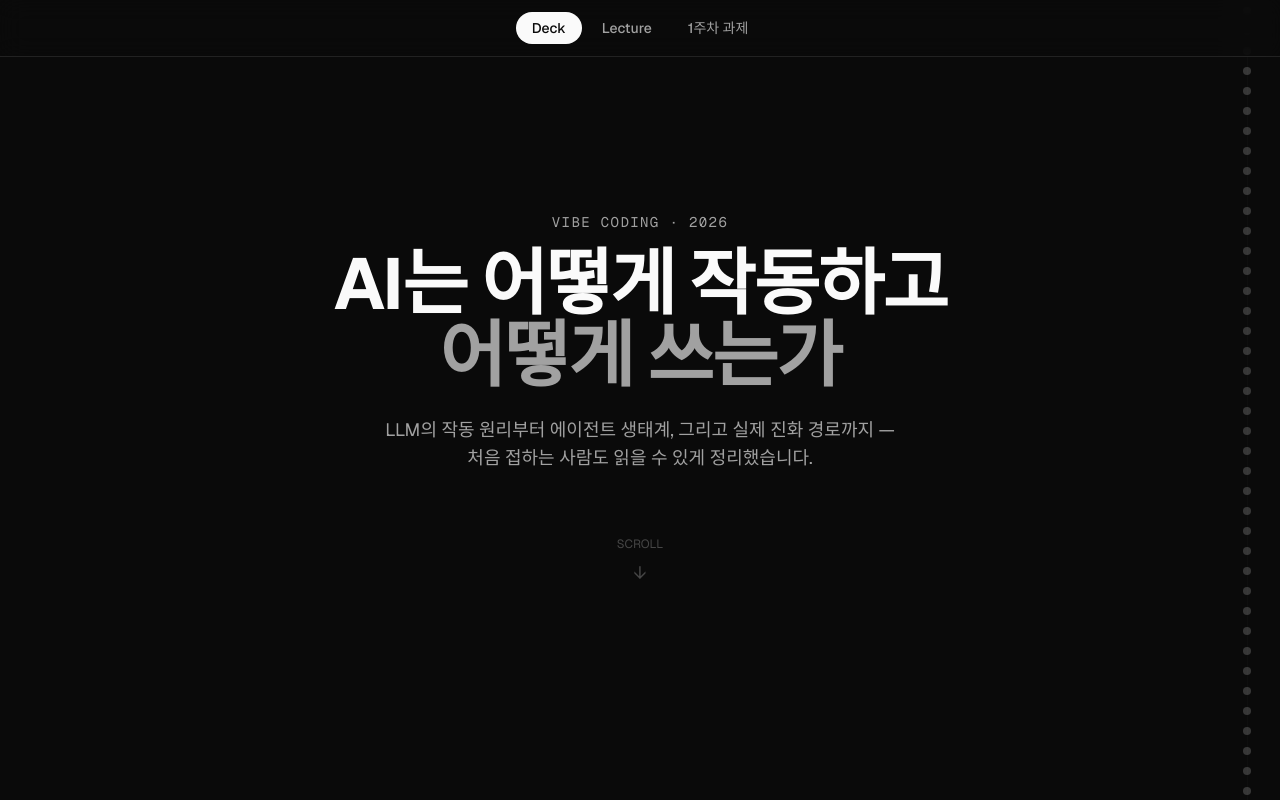
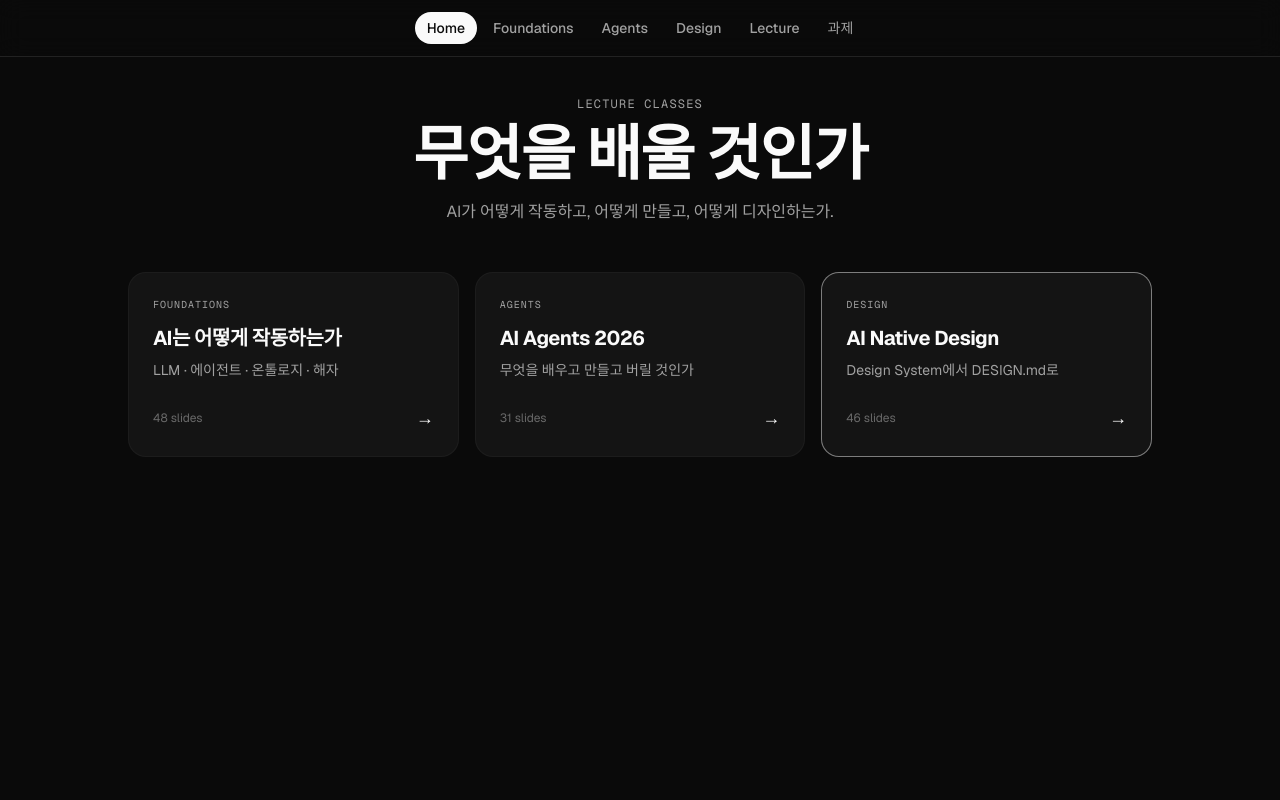
Before and after one commit to hyungwoon/ai-coding-deck, a Next.js app: page / in a window 1280 px wide. Built offline with nearby package versions, Linux system fonts and the light colour scheme.

Commit message:
feat: 클래스 허브 페이지 + NavBar 라우팅 (/ = 허브, 기존 덱 /deck)

```diff
--- /dev/null
+++ b/src/app/_hub/class-cards.tsx
@@ -0,0 +1,56 @@
+"use client";
+
+import Link from "next/link";
+import { cn } from "@/lib/utils";
+
+const CLASSES = [
+  {
+    href: "/deck",
+    tag: "Foundations",
+    title: "AI는 어떻게 작동하는가",
+    sub: "LLM · 에이전트 · 온톨로지 · 해자",
+    count: 48,
+  },
+  {
+    href: "/agents-2026",
+    tag: "Agents",
+    title: "AI Agents 2026",
+    sub: "무엇을 배우고 만들고 버릴 것인가",
+    count: 31,
+  },
+  {
+    href: "/design",
+    tag: "Design",
+    title: "AI Native Design",
+    sub: "Design System에서 DESIGN.md로",
+    count: 46,
+    featured: true,
+  },
+];
+
+export function ClassCards() {
+  return (
+    <div className="grid gap-4 sm:grid-cols-3">
+      {CLASSES.map((c) => (
+        <Link
+          key={c.href}
+          href={c.href}
+          className={cn(
+            "group flex flex-col rounded-2xl border bg-card/80 p-6 transition-all hover:-translate-y-1 hover:shadow-lg",
+            c.featured ? "border-primary/50" : "border-border/40",
+          )}
+        >
+          <p className="font-mono text-[10px] uppercase tracking-widest text-muted-foreground">
+            {c.tag}
+          </p>
+          <h2 className="mt-3 text-xl font-bold tracking-tight">{c.title}</h2>
+          <p className="mt-2 flex-1 text-sm text-muted-foreground">{c.sub}</p>
+          <div className="mt-6 flex items-center justify-between">
+            <span className="text-xs text-muted-foreground/60">{c.count} slides</span>
+            <span className="text-lg transition-transform group-hover:translate-x-1">→</span>
+          </div>
+        </Link>
+      ))}
+    </div>
+  );
+}
--- a/src/app/page.tsx
+++ b/src/app/page.tsx
@@ -1 +1,26 @@
-export { default } from "./deck/page";
+import type { Metadata } from "next";
+import { ClassCards } from "./_hub/class-cards";
+
+export const metadata: Metadata = {
+  title: "강의 클래스 — AI 코딩 & AI Native Design",
+  description: "AI가 어떻게 작동하고, 어떻게 만들고, 어떻게 디자인하는가 — 강의 클래스 모음.",
+};
+
+export default function HubPage() {
+  return (
+    <main className="min-h-screen px-4 pb-16 pt-24 sm:px-12">
+      <div className="mx-auto max-w-5xl">
+        <header className="mb-12 text-center">
+          <p className="mb-3 font-mono text-xs uppercase tracking-widest text-muted-foreground">
+            Lecture Classes
+          </p>
+          <h1 className="text-4xl font-bold tracking-tight sm:text-6xl">무엇을 배울 것인가</h1>
+          <p className="mt-4 text-muted-foreground">
+            AI가 어떻게 작동하고, 어떻게 만들고, 어떻게 디자인하는가.
+          </p>
+        </header>
+        <ClassCards />
+      </div>
+    </main>
+  );
+}
--- a/src/components/nav-bar.tsx
+++ b/src/components/nav-bar.tsx
@@ -3,44 +3,36 @@
 import Link from "next/link";
 import { usePathname } from "next/navigation";
 
+const LINKS: { href: string; label: string; match: (p: string) => boolean }[] = [
+  { href: "/", label: "Home", match: (p) => p === "/" },
+  { href: "/deck", label: "Foundations", match: (p) => p === "/deck" },
+  { href: "/agents-2026", label: "Agents", match: (p) => p === "/agents-2026" },
+  { href: "/design", label: "Design", match: (p) => p === "/design" },
+  { href: "/lecture", label: "Lecture", match: (p) => p === "/lecture" },
+  { href: "/homework/week1", label: "과제", match: (p) => p.startsWith("/homework") },
+];
+
 export function NavBar() {
   const pathname = usePathname();
-  const isDeck = pathname === "/" || pathname === "/deck";
-  const isLecture = pathname === "/lecture";
-  const isHomework = pathname.startsWith("/homework");
 
   return (
     <nav className="fixed top-0 left-0 right-0 z-[100] flex items-center justify-center gap-1 py-3 px-4 backdrop-blur-md bg-background/80 border-b border-border">
+      {LINKS.map(({ href, label, match }) => {
+        const active = match(pathname);
+        return (
           <Link
-        href="/"
-        className={`rounded-full px-4 py-1.5 text-sm font-medium transition-all ${
-          isDeck
+            key={href}
+            href={href}
+            className={`rounded-full px-3 py-1.5 text-sm font-medium transition-all ${
+              active
                 ? "bg-foreground text-background"
                 : "text-muted-foreground hover:text-foreground"
             }`}
           >
-        Deck
+            {label}
           </Link>
-      <Link
-        href="/lecture"
-        className={`rounded-full px-4 py-1.5 text-sm font-medium transition-all ${
-          isLecture
-            ? "bg-foreground text-background"
-            : "text-muted-foreground hover:text-foreground"
-        }`}
-      >
-        Lecture
-      </Link>
-      <Link
-        href="/homework/week1"
-        className={`rounded-full px-4 py-1.5 text-sm font-medium transition-all ${
-          isHomework
-            ? "bg-foreground text-background"
-            : "text-muted-foreground hover:text-foreground"
-        }`}
-      >
-        1주차 과제
-      </Link>
+        );
+      })}
     </nav>
   );
 }
```
Lines whose indentation alone changed are shown as unchanged.
